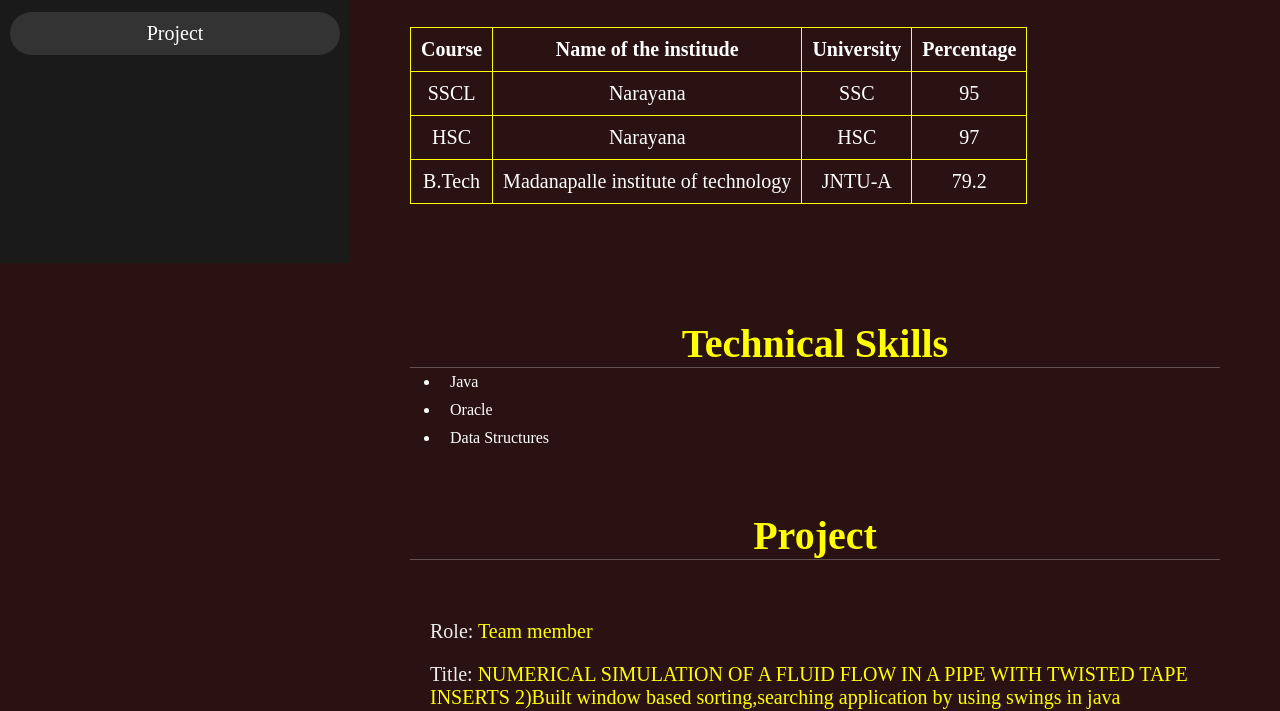
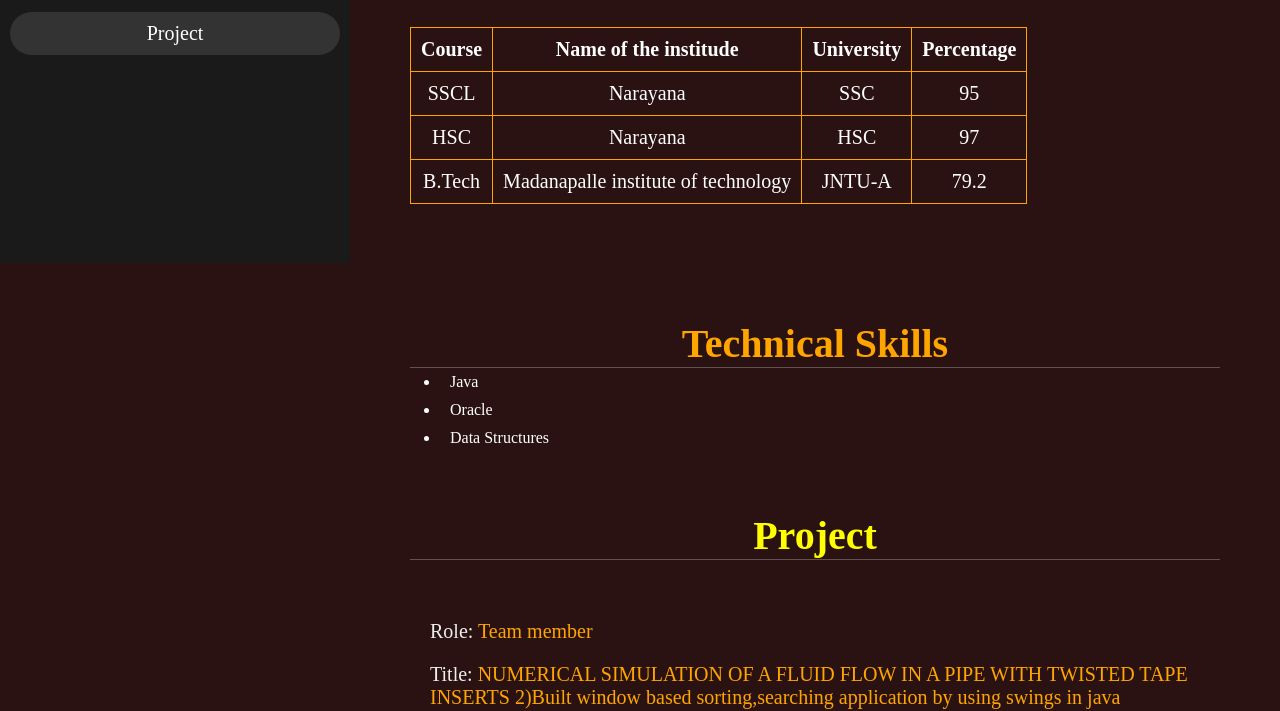
Before and after one commit to PHILFODEN47/chinna.github.io, a plain HTML site: page index.html in a window 1280 px wide. Shown: the part 537-1248 px from the top of the page. Drawn offline with Linux system fonts and the light colour scheme.

Commit message:
Update sty.css

```diff
--- a/sty.css
+++ b/sty.css
@@ -51,7 +51,7 @@ body{
     color: #00ced1;
 }
 .head span{
-    color: yellow;
+    color: orange;
 }
 .pro{
     text-align: center;
@@ -62,7 +62,7 @@ body{
     color: #00ced1;
 }
 .pro span{
-    color: yellow;
+    color: orange;
 }
 header{
     position:fixed;
@@ -145,7 +145,7 @@ header .nv ul li a:hover{
     padding: 0. 5rem;
 }
 table,th,td{
-    border: 1px solid yellow;
+    border: 1px solid orange;
     border-collapse: collapse;
 }
 td{
@@ -186,7 +186,7 @@ table{
 
 .Project .Row .det h3{
     font-size: 2rem;
-    color: yellow;
+    color: orange;
     padding: 1rem 0;
     font-weight: normal;
 }
```
